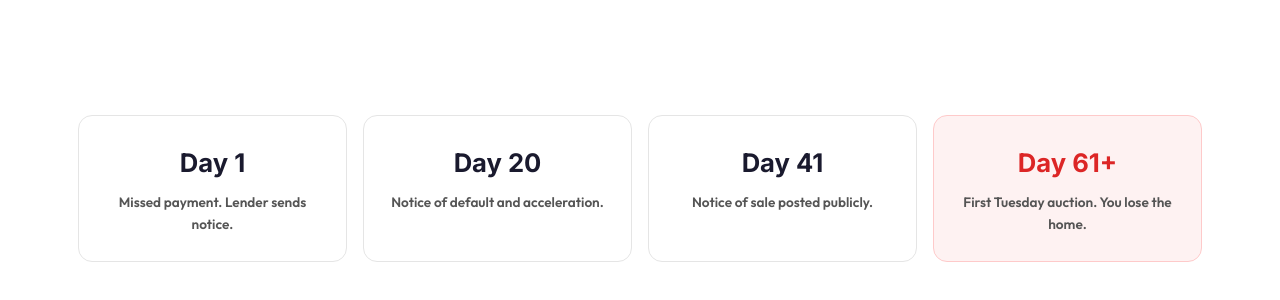
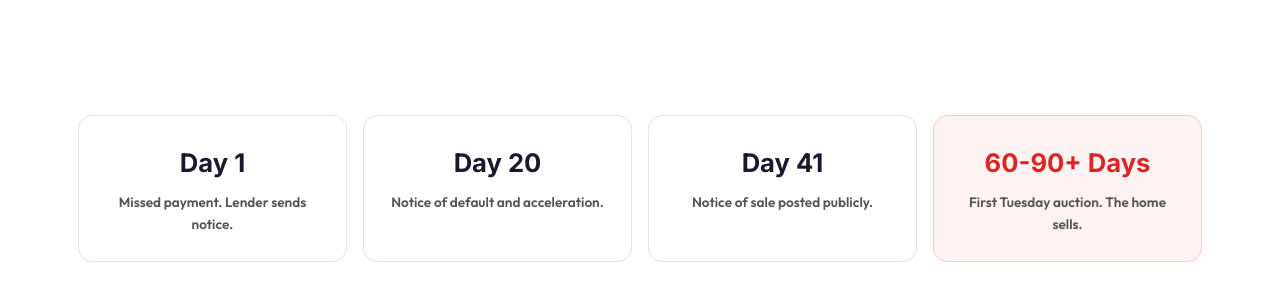
Before and after one commit to chitranshalreja06/north-texas-home-solutions, a plain HTML site: page foreclosure/index.html in a window 1280 px wide. Shown: the part 1021-1321 px from the top of the page. Drawn offline with Linux system fonts and the light colour scheme; some packages are replaced by stand-ins of ours.

Commit message:
soften foreclosure timeline: Day 61+ to 60-90+ Days, You lose the home to The home sells

```diff
--- a/foreclosure/index.html
+++ b/foreclosure/index.html
@@ -105,7 +105,7 @@
       <div class="tl-card"><div class="tl-day">Day 1</div><div class="tl-label">Missed payment. Lender sends notice.</div></div>
       <div class="tl-card"><div class="tl-day">Day 20</div><div class="tl-label">Notice of default and acceleration.</div></div>
       <div class="tl-card"><div class="tl-day">Day 41</div><div class="tl-label">Notice of sale posted publicly.</div></div>
-      <div class="tl-card danger"><div class="tl-day">Day 61+</div><div class="tl-label">First Tuesday auction. You lose the home.</div></div>
+      <div class="tl-card danger"><div class="tl-day">60-90+ Days</div><div class="tl-label">First Tuesday auction. The home sells.</div></div>
     </div>
   </div>
 </section>
```
